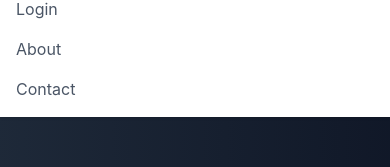
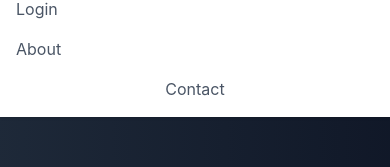
Before and after one commit to Stephen882-pixel/Acocie-Furniture, a React (Vite) app: page / in a window 390 px wide. Both pictures are taken after a click on the button 354 px from the left and 32 px from the top of the page. Shown: the part 164-331 px from the top of the page. Built offline with nearby package versions, Linux system fonts and the light colour scheme.

Commit message:
update Header component

```diff
--- a/src/components/layout/Header.jsx
+++ b/src/components/layout/Header.jsx
@@ -49,12 +49,12 @@ const Header = () => {
             >
               About
             </a>
-            <a
-              href="#"
+            <button
+              onClick={() => handleNavigation("/contact")}
               className="text-gray-600 hover:text-orange-500 transition-colors"
             >
               Contact
-            </a>
+            </button>
           </nav>
 
           {/* Right Side - Cart and Mobile Menu */}
@@ -148,13 +148,12 @@ const Header = () => {
                 About
               </a>
 
-              <a
-                href="#"
+              <button
+                onClick={() => handleNavigation("/contact")}
                 className="text-gray-600 hover:text-orange-500 transition-colors"
-                onClick={() => setMobileMenuOpen(false)}
               >
                 Contact
-              </a>
+              </button>
             </nav>
           </div>
         )}
--- a/vite.config.js
+++ b/vite.config.js
@@ -4,5 +4,5 @@ import react from '@vitejs/plugin-react'
 // https://vite.dev/config/
 export default defineConfig({
   plugins: [react()],
-  //base:process.env.VITE_BASE_PATH || "/Acocie-Furniture"
+  base:process.env.VITE_BASE_PATH || "/Acocie-Furniture"
 })
```
